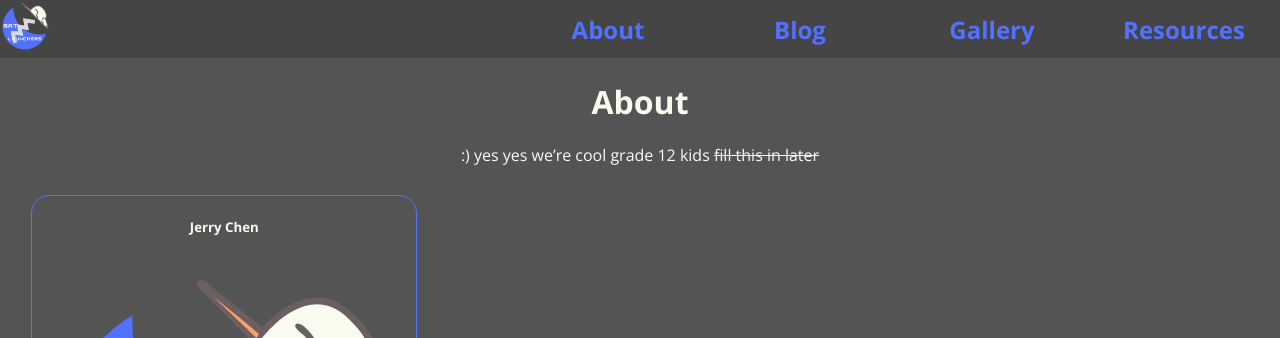
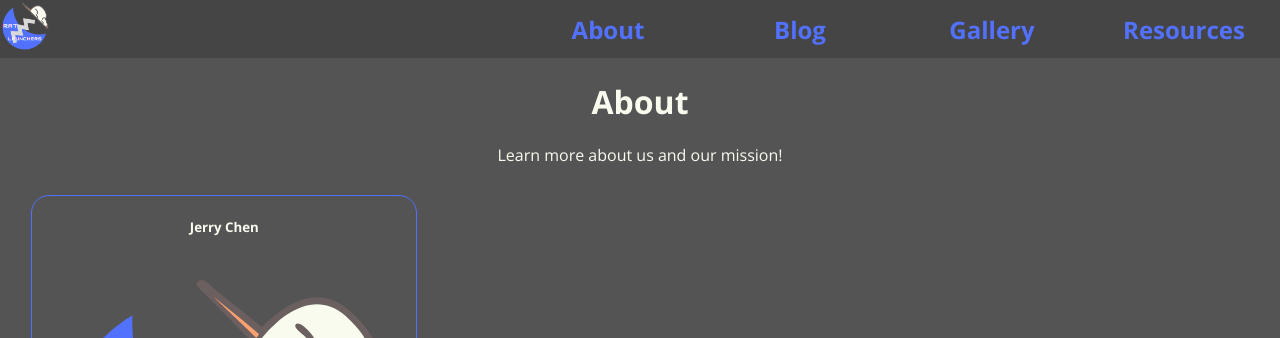
Before and after one commit to RatLaunchers/ratlaunchers.github.io, a Jekyll site: the page built from about.markdown, in a window 1280 px wide and 900 px high. Shown: the top 338 px of the window. Built offline with Jekyll 4.4.1, drawn with Linux system fonts in a browser that asks for light colours.

Commit message:
added about description

```diff
--- a/about.markdown
+++ b/about.markdown
@@ -4,4 +4,4 @@ title: About
 permalink: /about/
 ---
 # About
-:) yes yes we're cool grade 12 kids ~~fill this in later~~
+Learn more about us and our mission!
```
